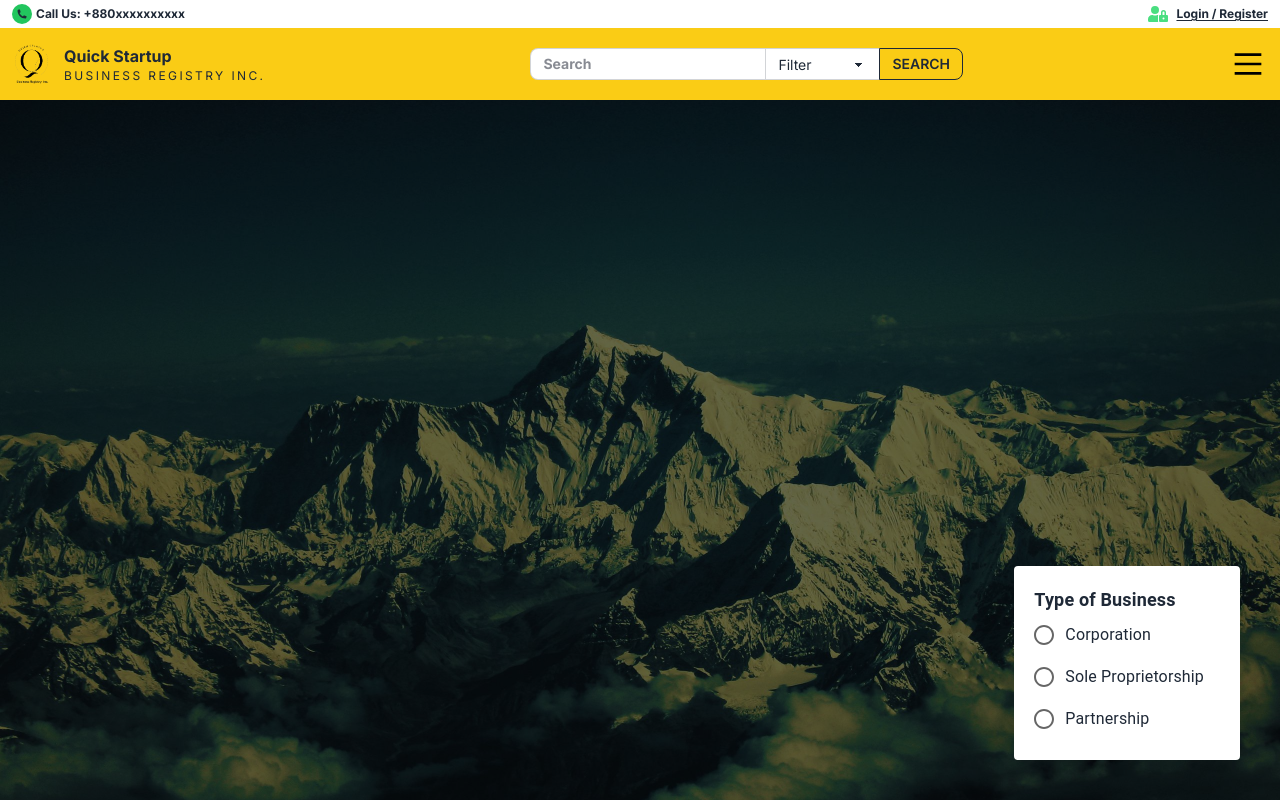
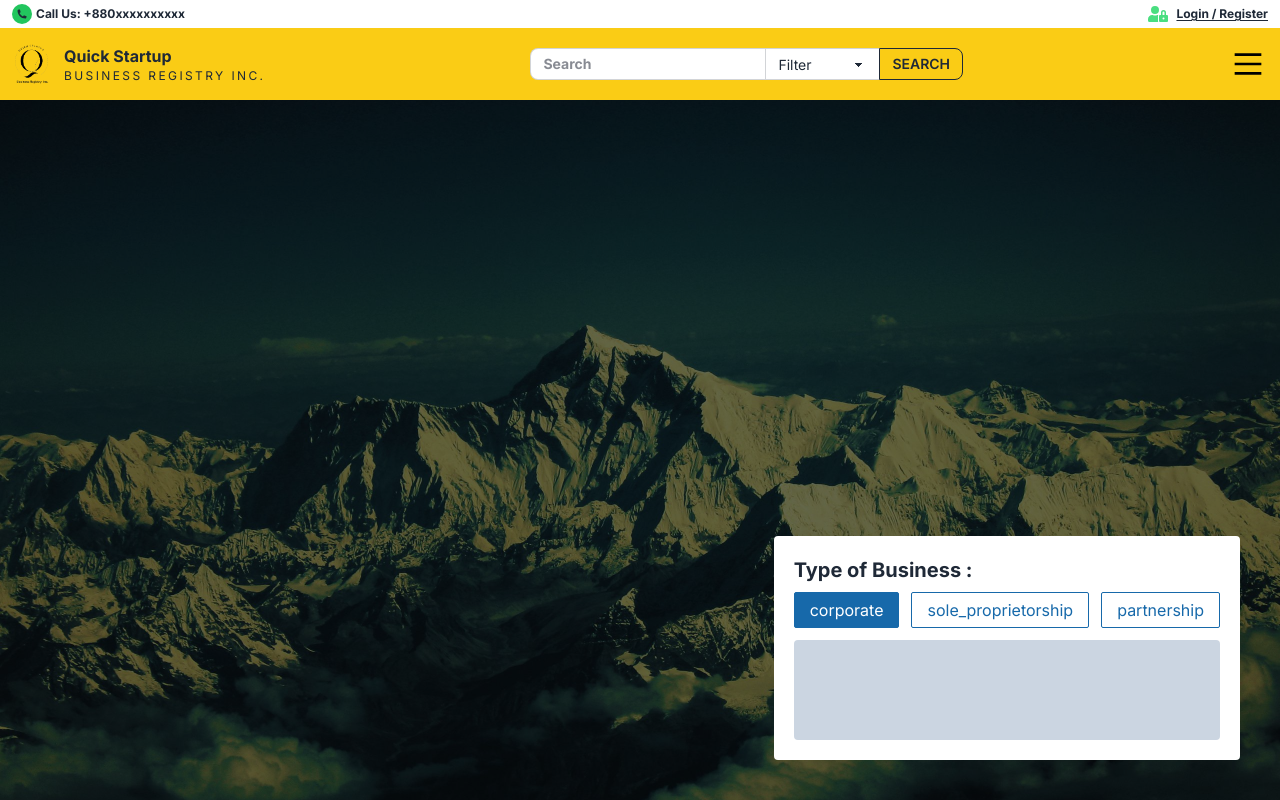
Before and after one commit to Mohammad-Nafis-Abdullah/project-canada-client-side, a Next.js app: page / in a window 1280 px wide. Built offline with nearby package versions, Linux system fonts and the light colour scheme.

Commit message:
home banner form intialized

```diff
--- a/package.json
+++ b/package.json
@@ -27,7 +27,6 @@
     "@types/react-dom": "^18",
     "@types/react-slick": "^0.23.12",
     "autoprefixer": "^10.0.1",
-    "daisyui": "^3.9.4",
     "eslint": "^8",
     "eslint-config-next": "14.0.1",
     "postcss": "^8",
--- a/src/app/globals.css
+++ b/src/app/globals.css
@@ -7,4 +7,11 @@
   .bdr {
     @apply border-2 border-black;
   }
+
+  .btn_primary {
+    @apply px-[15px] py-[5px] border border-[#1769aa] rounded-sm text-[#1769aa];
+  }
+  .btn_primary_fill {
+    @apply px-[15px] py-[5px] border border-[#1769aa] bg-[#1769aa] rounded-sm text-white;
+  }
 }
--- a/src/components/home/QuickBusinessWizardForm.tsx
+++ b/src/components/home/QuickBusinessWizardForm.tsx
@@ -1,27 +1,73 @@
-import { FormControl, FormControlLabel, FormLabel, Radio, RadioGroup } from '@mui/material';
-import React from 'react';
+import { Button } from "@mui/material";
+import React, { useState } from "react";
+
+type Option_type =
+    | "corporate"
+    | "sole_proprietorship"
+    | "partnership"
+    | "profitable_corporation"
+    | "non_profitable_corporation"
+    | "all_over_canada"
+    | "";
 
 const QuickBusinessWizardForm = () => {
-  return (
-    <div className="bg-white rounded p-5 flex flex-col justify-center items-center">
-      <FormControl>
-      <FormLabel id="demo-radio-buttons-group-label">
-        <h3 className='text-lg font-bold text-gray-800'>Type of Business</h3>
-      </FormLabel>
-      <RadioGroup
-        aria-labelledby="demo-radio-buttons-group-label"
-        defaultValue=""
-        aria-required
-        onChange={(e)=>console.log(e.target.value)}
-        name="radio-buttons-group"
-      >
-        <FormControlLabel value="corporation" control={<Radio />} label="Corporation" />
-        <FormControlLabel value="sole-proprietorship" control={<Radio />} label="Sole Proprietorship" />
-        <FormControlLabel value="partnership" control={<Radio />} label="Partnership" />
-      </RadioGroup>
-    </FormControl>
-    </div>
-  );
+    const [option, setOption] = useState<Option_type>("corporate");
+    const [path, setPath] = useState<Option_type[]>([]);
+
+    const pushToPath = (current: Option_type) => {
+        const array = [...path];
+        array.push(current);
+        setPath(array);
+    };
+
+    const popToPath = () => {
+        const array = [...path];
+        array.pop();
+        setPath(array);
+    };
+
+    return (
+        <div className="bg-white rounded p-5">
+            <h3 className="text-xl font-bold mb-2">Type of Business :</h3>
+            <section className="flex gap-3 justify-center">
+                <button
+                    onClick={() => setOption("corporate")}
+                    className={`${
+                        option === "corporate"
+                            ? "btn_primary_fill"
+                            : "btn_primary"
+                    }`}
+                >
+                    corporate
+                </button>
+                <button
+                    onClick={() => setOption("sole_proprietorship")}
+                    className={`${
+                        option === "sole_proprietorship"
+                            ? "btn_primary_fill"
+                            : "btn_primary"
+                    }`}
+                >
+                    sole_proprietorship
+                </button>
+                <button
+                    onClick={() => setOption("partnership")}
+                    className={`${
+                        option === "partnership"
+                            ? "btn_primary_fill"
+                            : "btn_primary"
+                    }`}
+                >
+                    partnership
+                </button>
+            </section>
+            <section className="min-h-[100px] bg-slate-300 rounded p-5 mt-3"></section>
+        </div>
+    );
 };
 
 export default QuickBusinessWizardForm;
+
+const ShowPath = ({ path }) => {
+    return;
+};
```
Also changed, not shown: src/app/layout.tsx (+8 -3 lines), 1 other file (tests, documents, lock files or other folders).
